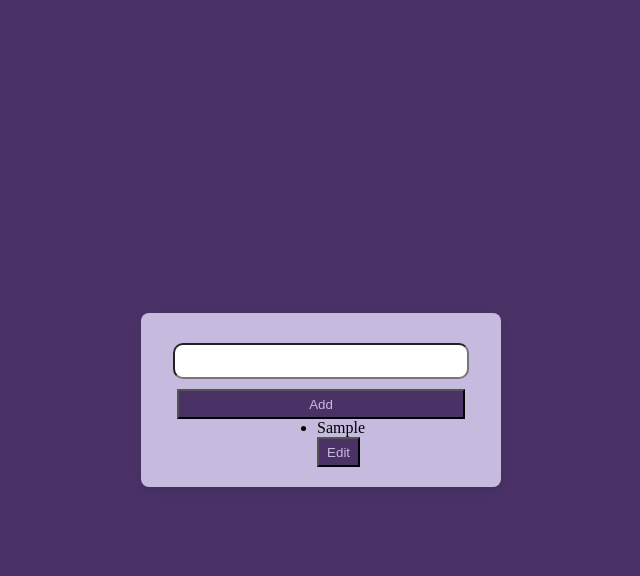
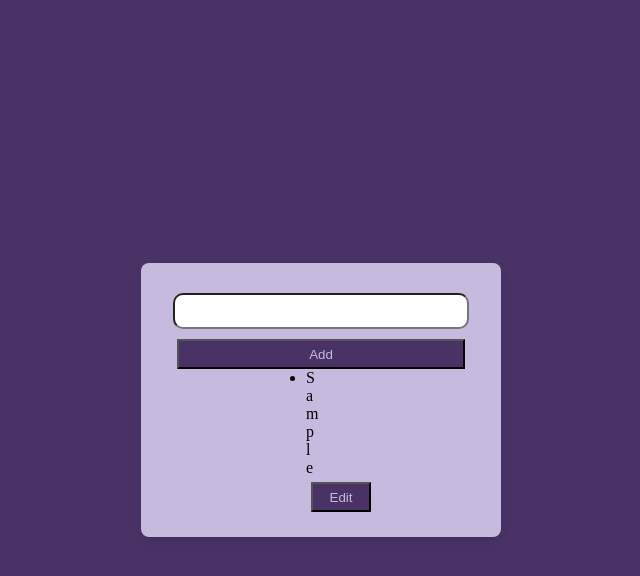
Before and after one commit to samjhanaaa/TODO, a plain HTML site: page index.html in a window 1280 px wide. Both pictures are taken after typing "Sample" into the empty fields and a click on the button "Add". Shown: the whole page, without its empty margins (319-959 px from the left). Drawn offline with Linux system fonts and the light colour scheme.

Commit message:
added edit and delete button and also made the container adaptive

```diff
--- a/styles.css
+++ b/styles.css
@@ -12,7 +12,8 @@ body {
 }
 
 #main-container {
-    width: 320px;
+    width: auto;
+    min-width: 320px;
     display: flex;
     flex-direction: column;
     align-items: center;
@@ -21,6 +22,7 @@ body {
     padding: 20px;
     box-shadow: 0 4px 8px rgba(0, 0, 0, 0.1);
     border-radius: 8px;
+    max-width: 40%;
 }
 
 #todo-input {
@@ -41,7 +43,29 @@ button {
 
 }
 
-edit-button {
-    height: 10px;
-    width: 10px;
+.edit-button {
+    height: 30px;
+    width: 60px;
+    padding: 5px;
+    margin: 5px;
 }
+
+.delete-button {
+    height: 30px;
+    width: 60px;
+    padding: 5px;
+    margin: 5px;
+}
+
+.task-container {
+    display: flex;
+    justify-content: space-between;
+    align-items: center;
+    margin: 5px;
+}
+
+li {
+    word-wrap: break-word;
+    flex-grow: 1;
+    max-width: calc(100% - 140px);
+}
```
